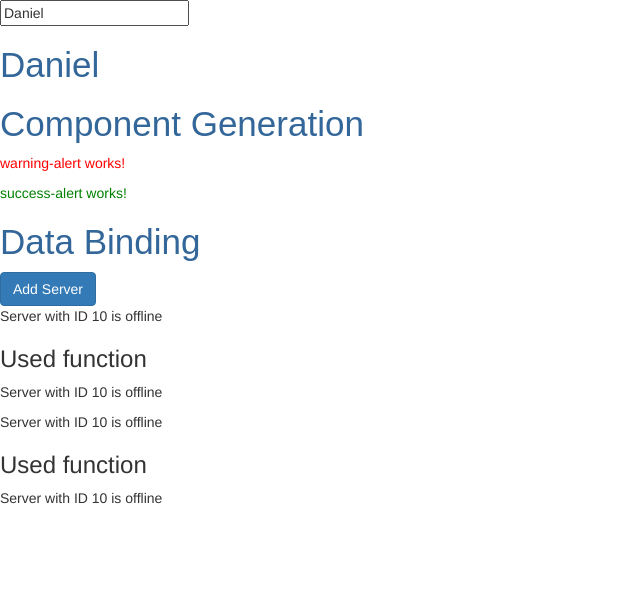
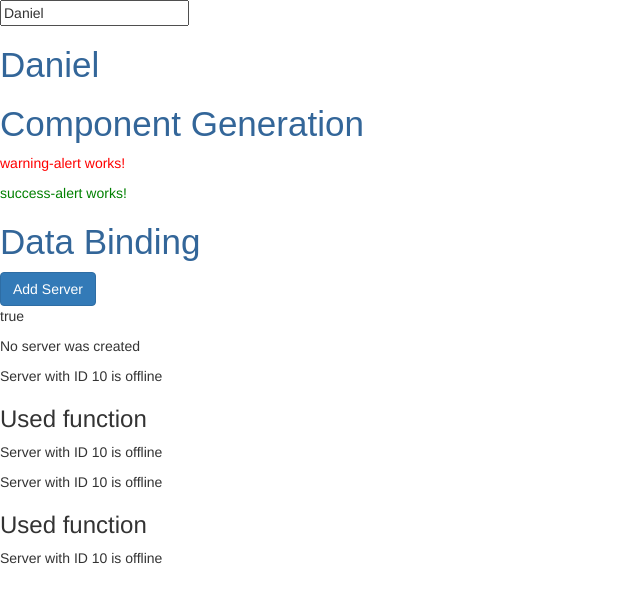
Before and after one commit to ddang9390/Tour-of-Heroes, an Angular app in the folder Angular-Apps/my-app/: page / in a window 1280 px wide. Shown: the top 602 px of the page, without its empty margins (0-640 px from the left). Built offline with nearby package versions, Linux system fonts and the light colour scheme.

Commit message:
Learned more about event binding

```diff
--- a/Angular-Apps/my-app/src/app/servers/servers.component.html
+++ b/Angular-Apps/my-app/src/app/servers/servers.component.html
@@ -1,4 +1,8 @@
-<button class="btn btn-primary" [disabled]="!allowNewServer">Add Server</button>
+<button class="btn btn-primary" [disabled]="!allowNewServer"
+  (click)="onCreateServer()">Add Server</button>
+
+<p [innerText]="allowNewServer"></p>
+<p>{{serverCreationStatus}}</p>
 
 <app-server></app-server>
 <app-server></app-server>
--- a/Angular-Apps/my-app/src/app/servers/servers.component.ts
+++ b/Angular-Apps/my-app/src/app/servers/servers.component.ts
@@ -7,6 +7,7 @@ import { Component, OnInit } from '@angular/core';
 })
 export class ServersComponent implements OnInit {
   allowNewServer = false;
+  serverCreationStatus = "No server was created";
 
   constructor() {
     setTimeout(() => {
@@ -14,6 +15,10 @@ export class ServersComponent implements OnInit {
     }, 2000);
   }
 
+  onCreateServer(){
+    this.serverCreationStatus = "Server was created";
+  }
+
   ngOnInit() {
   }
 
```
